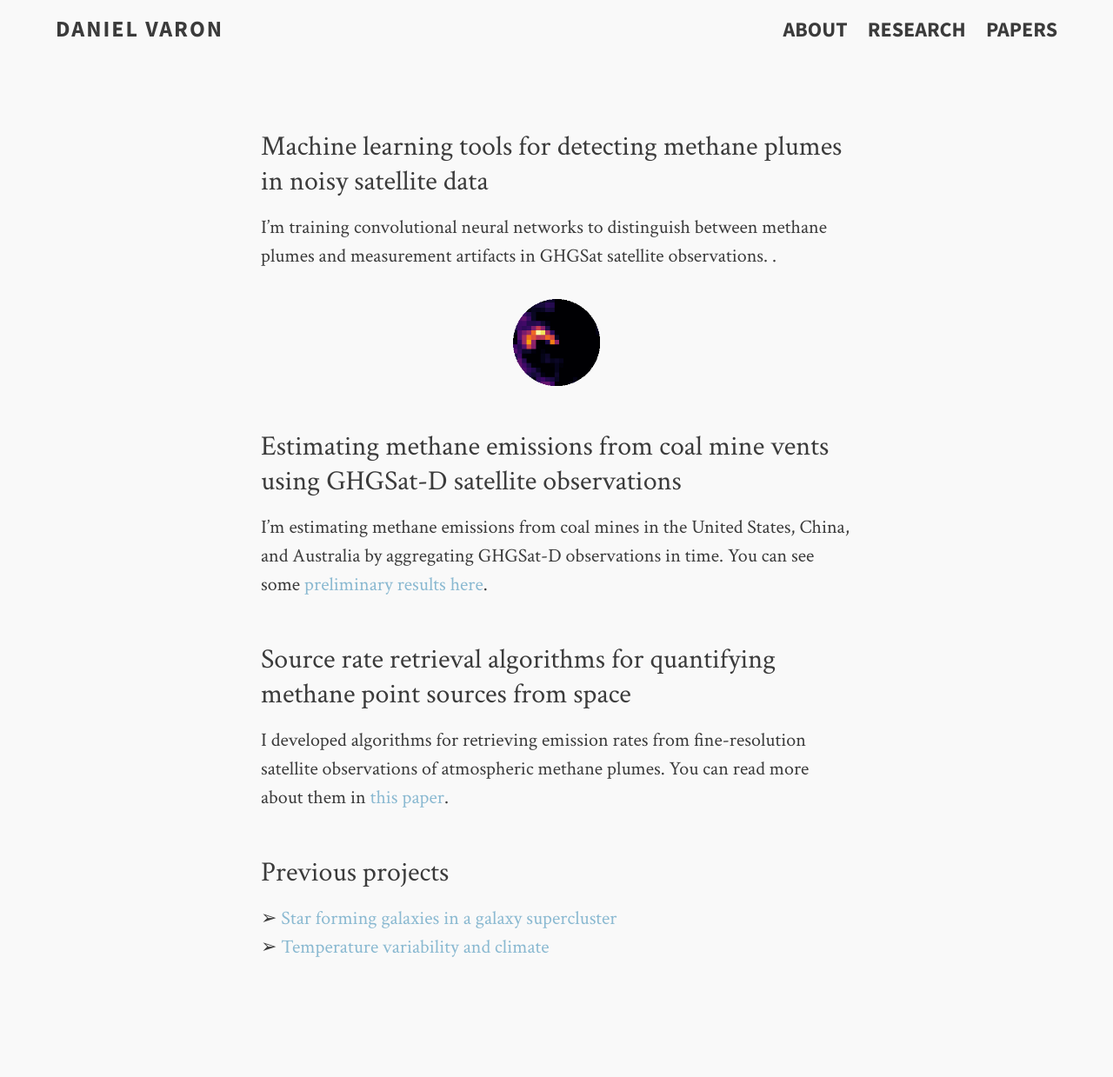
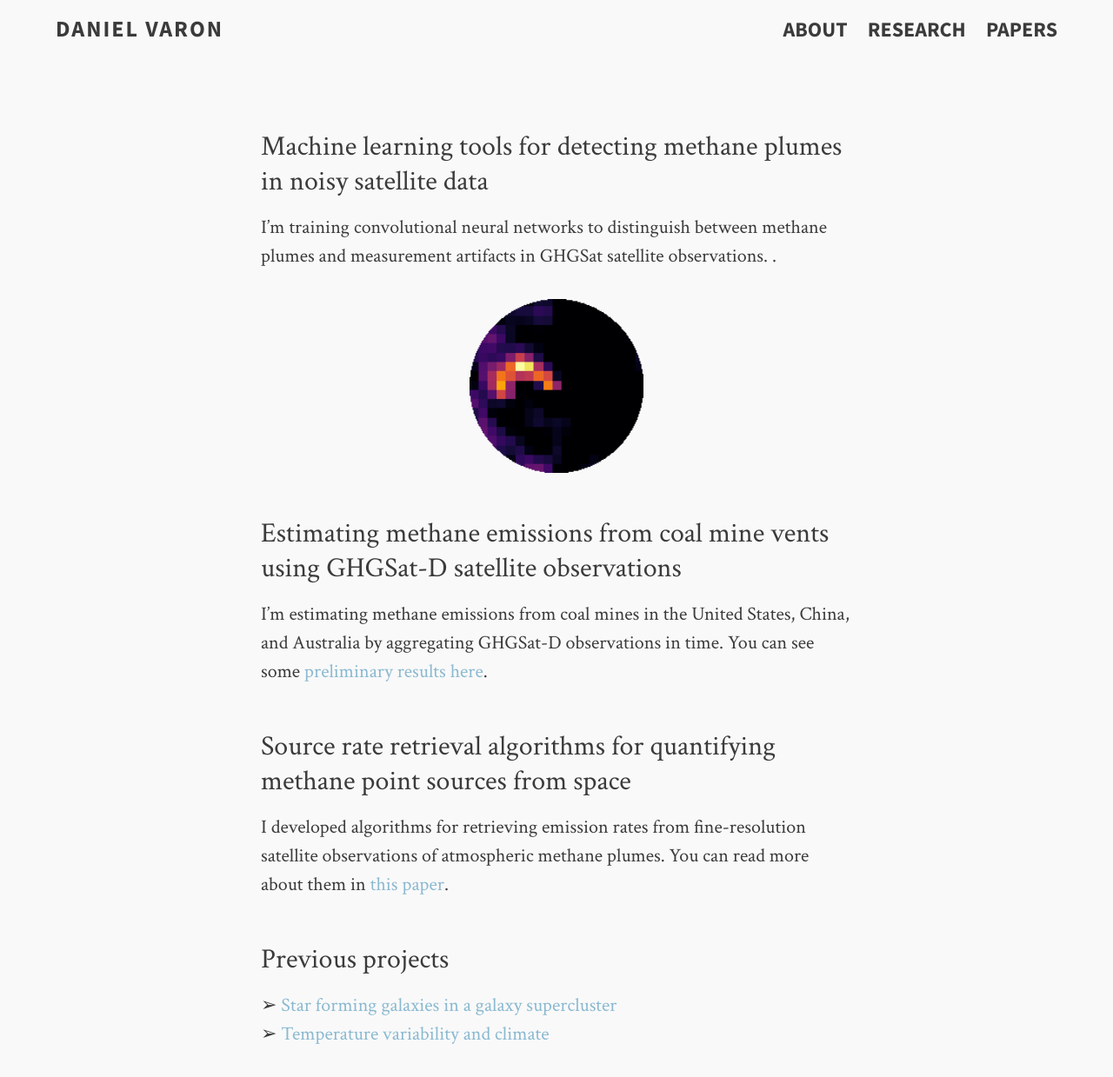
Before and after one commit to djvaron/djvaron.github.io, a Jekyll site: the page built from research.md, in a window 1280 px wide. Shown: the whole page at 87% size. Built offline with Jekyll 4.4.1, drawn with Linux system fonts in a browser that asks for light colours; before the commit the page ends 1139 px from its top, so only the background shows below that.

Commit message:
add thumbs to research

```diff
--- a/research.md
+++ b/research.md
@@ -9,7 +9,7 @@ tags: [daniel varon, methane, satellites, machine learning, emissions, research]
 
 I'm training convolutional neural networks to distinguish between methane plumes and measurement artifacts in GHGSat satellite observations. .
 
-![thumb3](../images/thumb3_projects.png){:height="100px" width="100px"}
+![thumb3](../images/thumb3_projects.png){:height="200px" width="200px"}
 <!-- <figure><center><img src="/images/thumb3_projects.png" width="300" /></center></figure>-->
 
 
```
